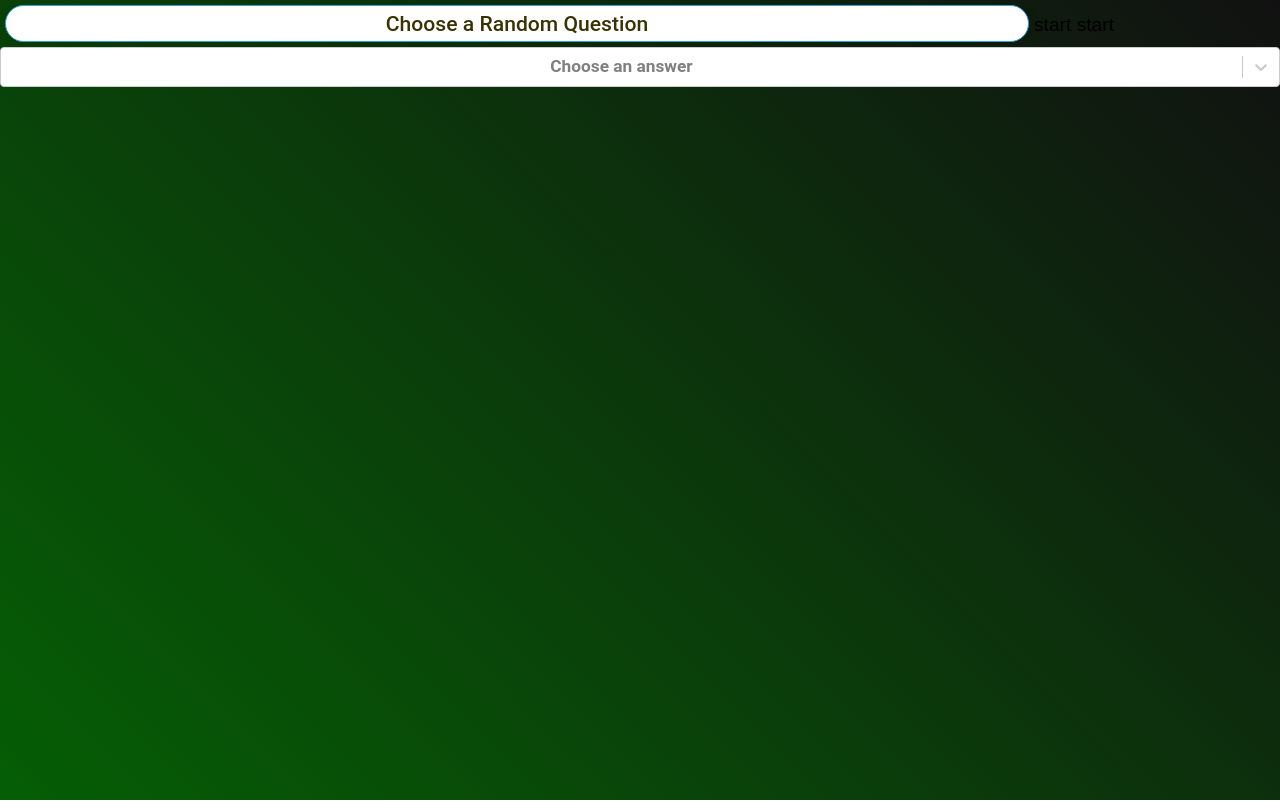
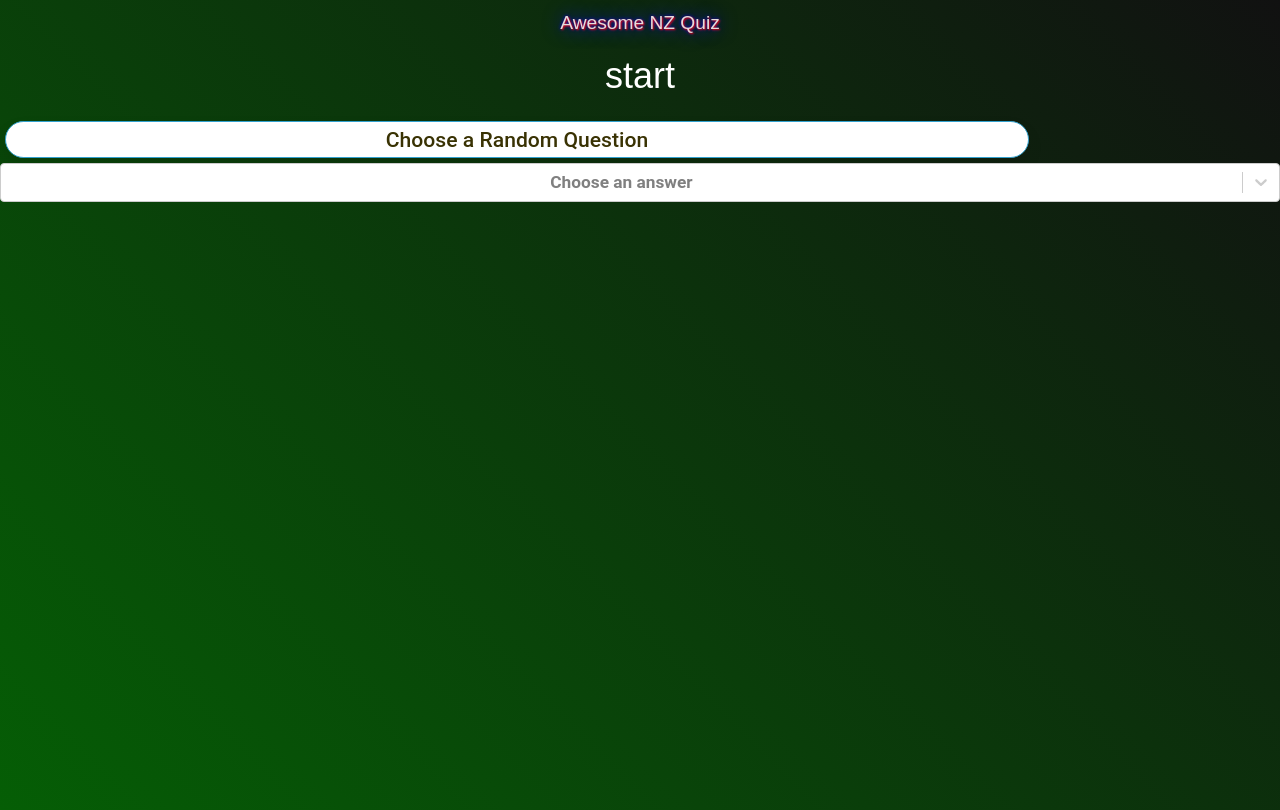
Before and after one commit to Possum-Dude/Lists, a React (Create React App) app: page / in a window 1280 px wide. Built offline with nearby package versions, Linux system fonts and the light colour scheme.

Commit message:
adding slight changes.

```diff
--- a/src/App.css
+++ b/src/App.css
@@ -16,8 +16,8 @@ body {
   flex-direction: row;
   align-items: center;
   /* justify-content: center; */
-  font-size: calc(10px + 2vmin);
-  /* color: white; */
+  font-size: calc(20px + 2vmin);
+   color: white;
 }
 
 .App-link {
--- a/src/App.js
+++ b/src/App.js
@@ -44,11 +44,13 @@ const winLoseCalc = (answerLet) => {
 
   return (
     <div className="App">
-
+      <div className="title">Awesome NZ Quiz</div>
+        <div className="Qheader">{gameData.Q}</div>
+        <div className="col-sm">
         <button className='buttonSubmit btn btn-default' onClick = {onClickHandlerNewGame} >Choose a Random Question</button>
+        </div>
 
 
-        {gameData.Q} {gameData.A}
 
     <div className='col-sm'>
       <Select
```
